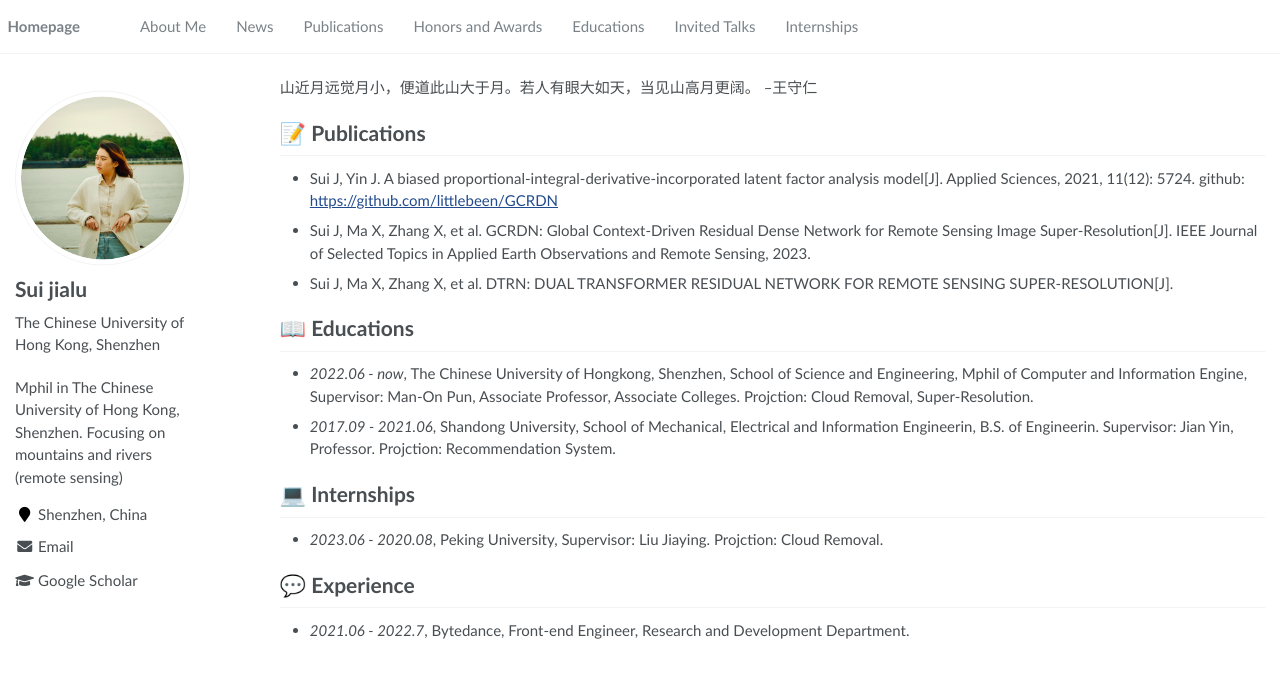
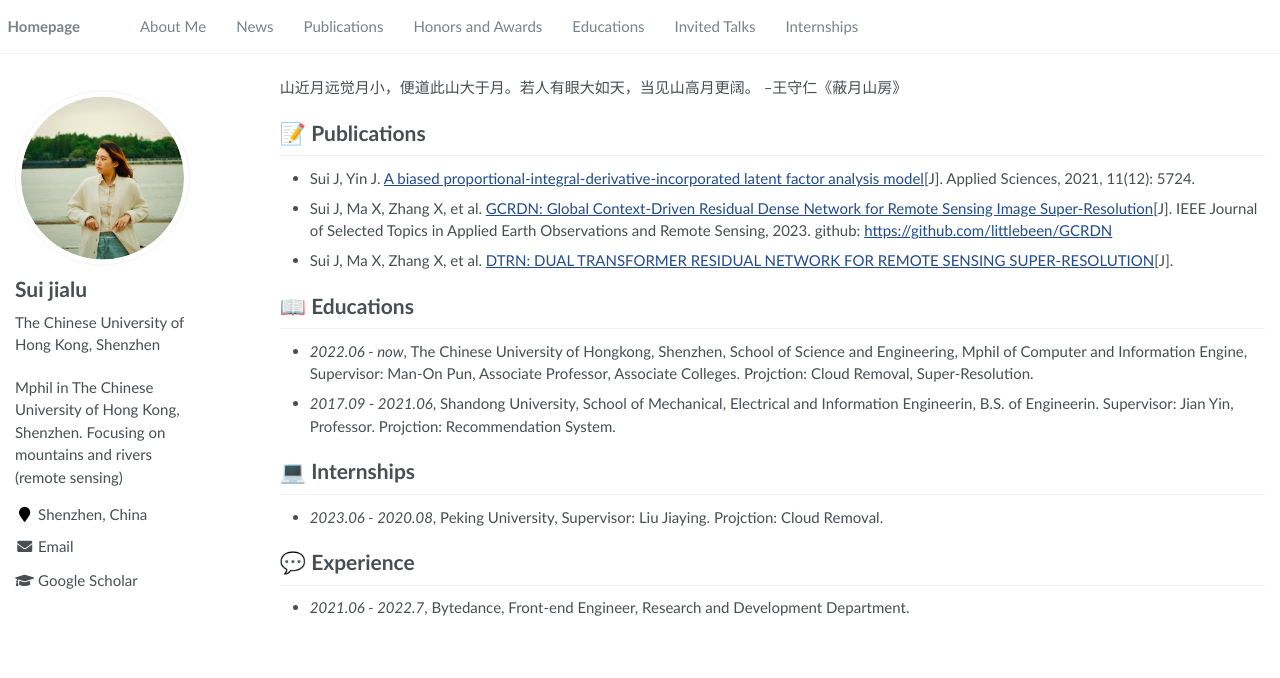
Before and after one commit to littlebeen/littlebeen_homepage, a Jekyll site: the page built from _pages/about.md, in a window 1280 px wide. Shown: the top 678 px of the page. Built offline with Jekyll 4.4.1, drawn with Linux system fonts in a browser that asks for light colours.

Commit message:
feat: link

```diff
--- a/_pages/about.md
+++ b/_pages/about.md
@@ -17,14 +17,14 @@ redirect_from:
 
 <span class='anchor' id='about-me'></span>
 
-山近月远觉月小，便道此山大于月。若人有眼大如天，当见山高月更阔。 --王守仁
+山近月远觉月小，便道此山大于月。若人有眼大如天，当见山高月更阔。 --王守仁《蔽月山房》
 
 
 # 📝 Publications
 
-- Sui J, Yin J. A biased proportional-integral-derivative-incorporated latent factor analysis model[J]. Applied Sciences, 2021, 11(12): 5724. github: <a href='https://github.com/littlebeen/GCRDN'>https://github.com/littlebeen/GCRDN</a>
-- Sui J, Ma X, Zhang X, et al. GCRDN: Global Context-Driven Residual Dense Network for Remote Sensing Image Super-Resolution[J]. IEEE Journal of Selected Topics in Applied Earth Observations and Remote Sensing, 2023.
-- Sui J, Ma X, Zhang X, et al. DTRN: DUAL TRANSFORMER RESIDUAL NETWORK FOR REMOTE SENSING SUPER-RESOLUTION[J].
+- Sui J, Yin J. <a href='https://www.mdpi.com/2076-3417/11/12/5724'>A biased proportional-integral-derivative-incorporated latent factor analysis model</a>[J]. Applied Sciences, 2021, 11(12): 5724.
+- Sui J, Ma X, Zhang X, et al. <a href='https://ieeexplore.ieee.org/stamp/stamp.jsp?arnumber=10115440'>GCRDN: Global Context-Driven Residual Dense Network for Remote Sensing Image Super-Resolution</a>[J]. IEEE Journal of Selected Topics in Applied Earth Observations and Remote Sensing, 2023. github: <a href='https://github.com/littlebeen/GCRDN'>https://github.com/littlebeen/GCRDN</a>
+- Sui J, Ma X, Zhang X, et al. <a href='https://mypage.cuhk.edu.cn/academics/simonpun/papers/IGARSS23-Jialu.pdf'>DTRN: DUAL TRANSFORMER RESIDUAL NETWORK FOR REMOTE SENSING SUPER-RESOLUTION</a>[J].
 
 
 # 📖 Educations
```
